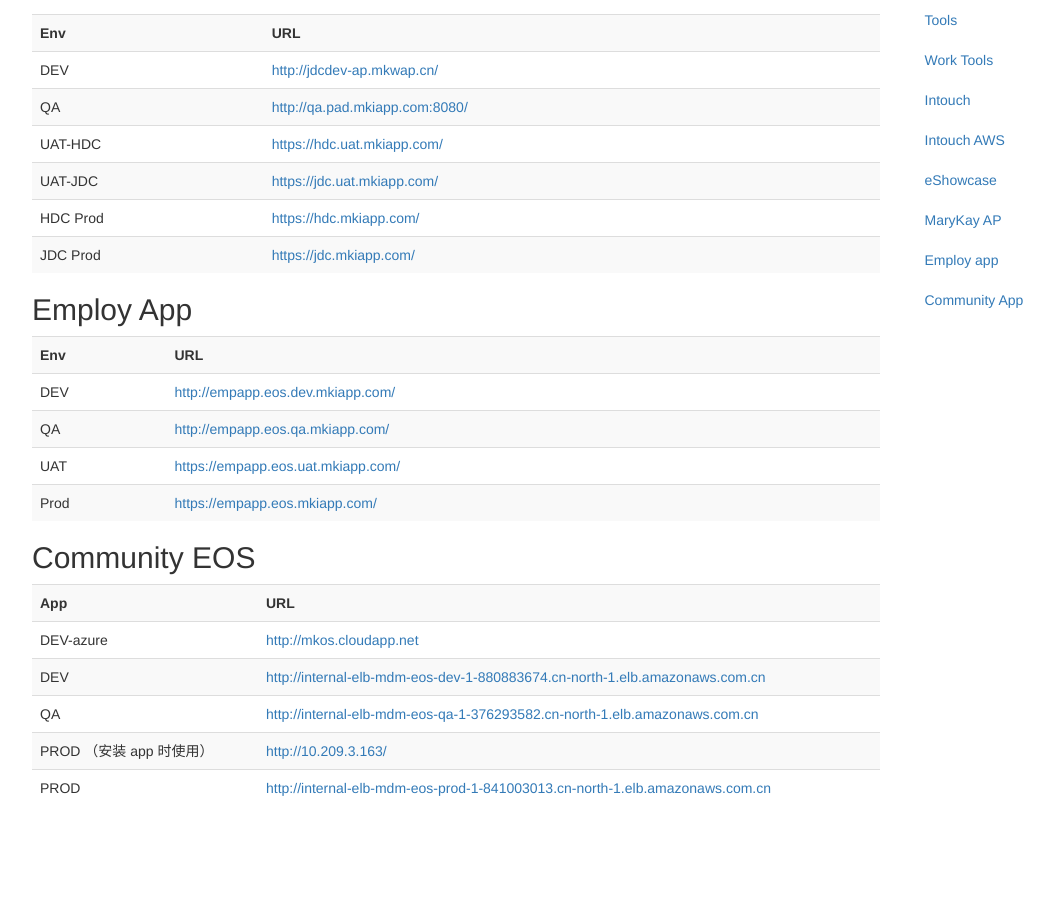
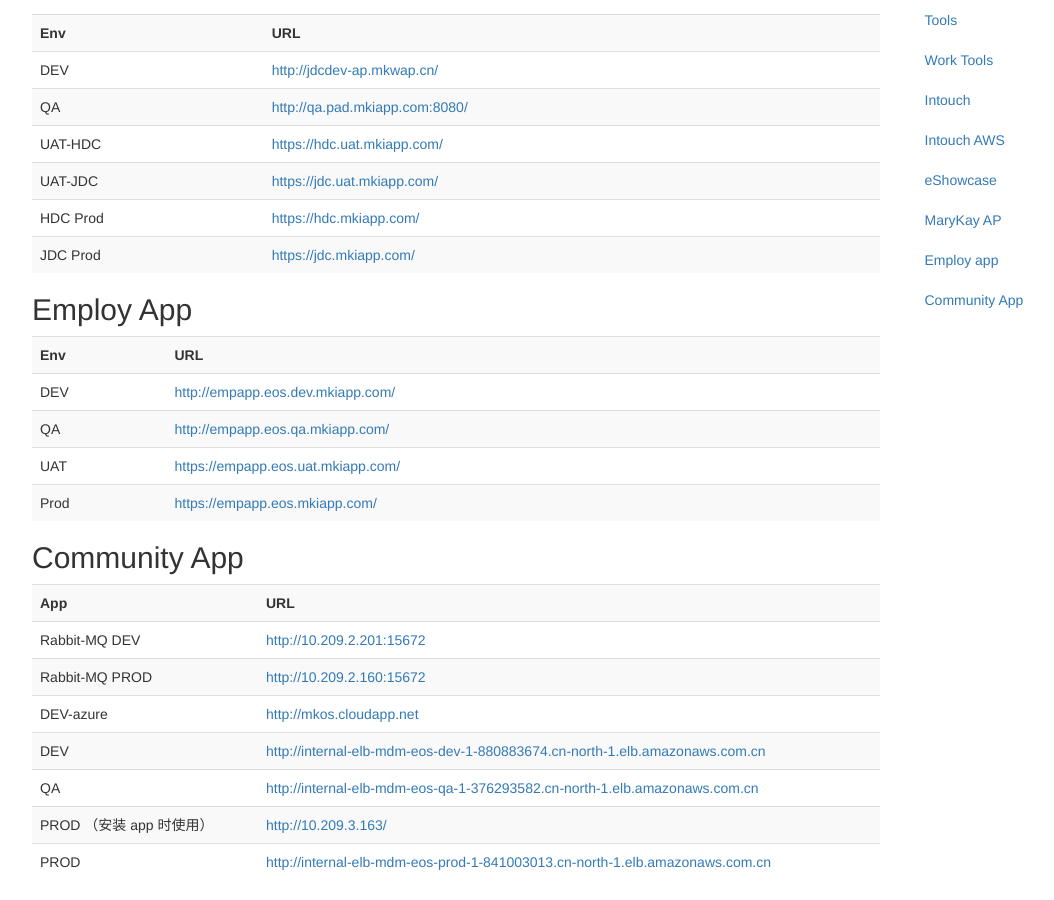
Before and after one commit to risezhang/risezhang.github.io, a Jekyll site: the page static/index.html, which Jekyll copies as it is, in a window 1280 px wide and 900 px high, scrolled down 2556 px. Shown: the whole window, without its empty margins (38-1092 px from the left). Built offline with Jekyll 4.4.1, drawn with Linux system fonts in a browser that asks for light colours; nearby versions of some CDN libraries; before the commit the page ends 3382 px from its top, so only the background shows below that.

Commit message:
add links

```diff
--- a/static/index.html
+++ b/static/index.html
@@ -342,11 +342,20 @@
                     <td><a href="">https://empapp.eos.mkiapp.com/</a></td>
             </tr>
           </table>
-          <h2><a name="community"></a>Community EOS</h2>
+          <h2><a name="community"></a>Community App</h2>
           <table class="table table-striped table-hover">
             <tr>
                     <th>App</th>
                     <th>URL</th>
+            </tr>
+
+            <tr>
+                    <td>Rabbit-MQ DEV</td>
+                    <td><a href="">http://10.209.2.201:15672</a></td>
+            </tr>
+            <tr>
+                    <td>Rabbit-MQ PROD</td>
+                    <td><a href="">http://10.209.2.160:15672</a></td>
             </tr>
             <tr>
                     <td>DEV-azure</td>
```
